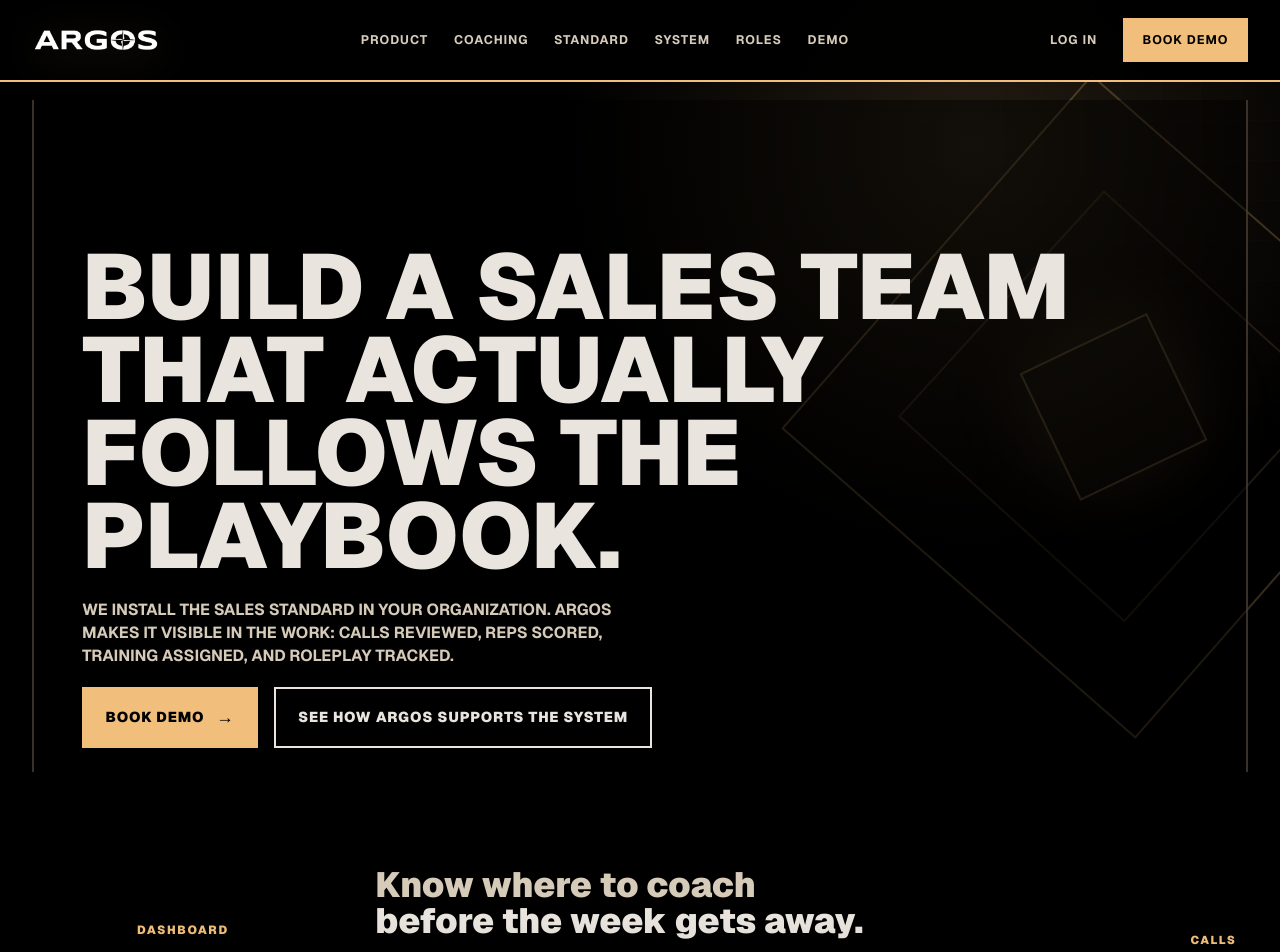
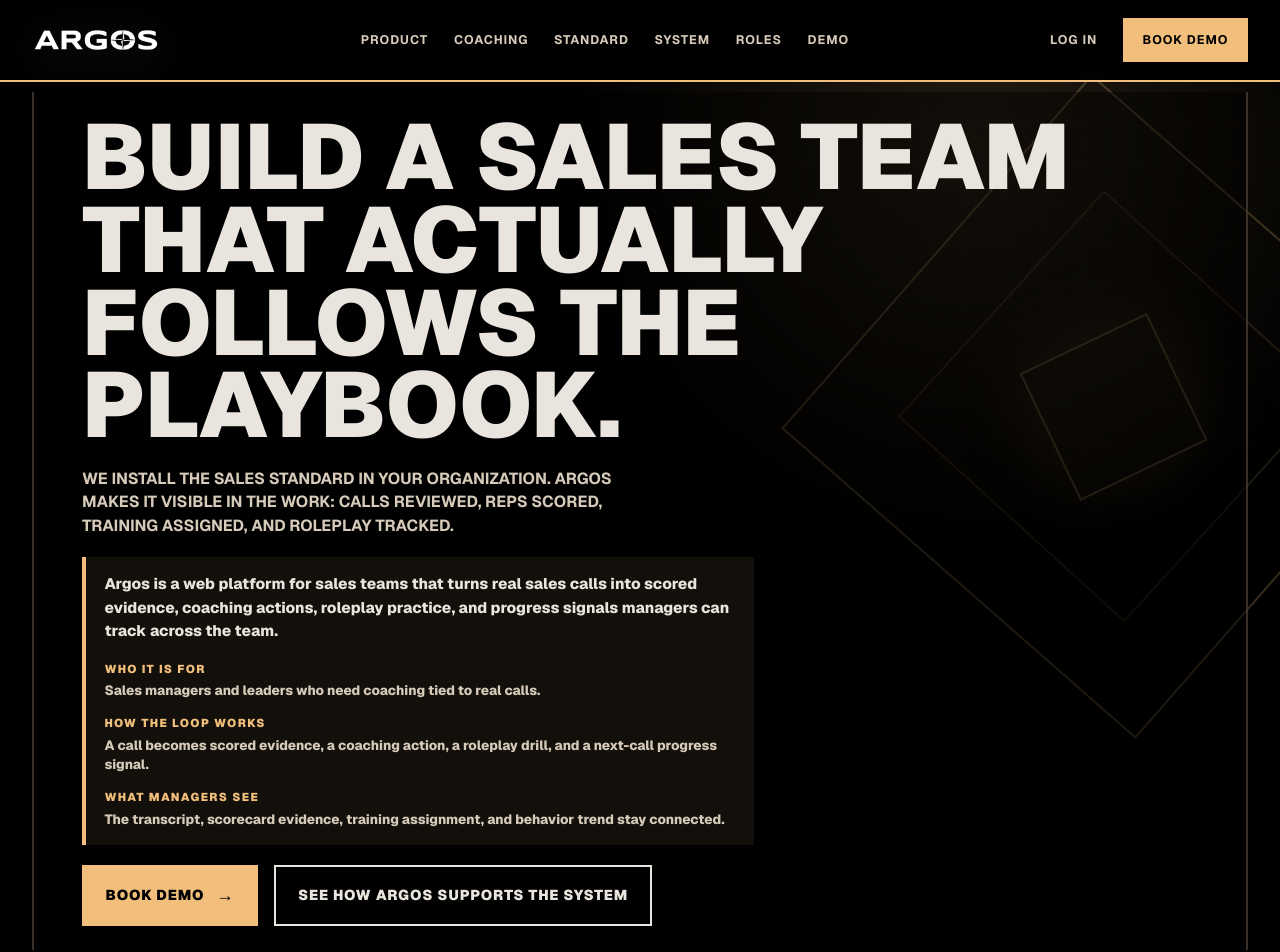
Before and after one commit to thevibecodebro/argos-v2, a Next.js app in the folder apps/web/: page / in a window 1280 px wide. Shown: the top 952 px of the page. Built offline with nearby package versions, Linux system fonts and the light colour scheme; no server answers.

Commit message:
feat: add answer-ready public homepage copy

```diff
--- a/apps/web/components/public/landing-page.module.css
+++ b/apps/web/components/public/landing-page.module.css
@@ -299,6 +299,53 @@
   max-width: 36rem;
   margin: 1.25rem 0 0;
   font-size: 1rem;
+  line-height: 1.45;
+}
+
+.argos-answer-block {
+  max-width: 42rem;
+  margin-top: 1.25rem;
+  border-left: 4px solid var(--argos-amber);
+  background: rgba(241, 191, 123, 0.08);
+  padding: 1rem 1.15rem;
+}
+
+.argos-answer-block p {
+  margin: 0;
+  color: var(--argos-text);
+  font-size: 0.96rem;
+  font-weight: 800;
+  line-height: 1.55;
+}
+
+.argos-answer-block dl {
+  display: grid;
+  gap: 0.85rem;
+  margin: 1rem 0 0;
+}
+
+.argos-answer-block div {
+  display: grid;
+  gap: 0.25rem;
+}
+
+.argos-answer-block dt,
+.argos-answer-block dd {
+  margin: 0;
+}
+
+.argos-answer-block dt {
+  color: var(--argos-amber);
+  font-size: 0.72rem;
+  font-weight: 900;
+  letter-spacing: 0.12em;
+  text-transform: uppercase;
+}
+
+.argos-answer-block dd {
+  color: var(--argos-muted);
+  font-size: 0.84rem;
+  font-weight: 800;
   line-height: 1.45;
 }
 
--- a/apps/web/components/public/landing-page.tsx
+++ b/apps/web/components/public/landing-page.tsx
@@ -1,6 +1,7 @@
 import Link from "next/link";
 import type { ReactNode } from "react";
 import { ArgosLogo } from "@/components/argos-logo";
+import { PRODUCT_DEFINITION } from "@/lib/seo/site";
 import { LegalFooterLinks } from "./legal-links";
 import styles from "./landing-page.module.css";
 import { LandingProductShowcase } from "./product-showcase";
@@ -116,6 +117,21 @@
   },
 ] as const;
 
+const answerPoints = [
+  {
+    title: "Who it is for",
+    body: "Sales managers and leaders who need coaching tied to real calls.",
+  },
+  {
+    title: "How the loop works",
+    body: "A call becomes scored evidence, a coaching action, a roleplay drill, and a next-call progress signal.",
+  },
+  {
+    title: "What managers see",
+    body: "The transcript, scorecard evidence, training assignment, and behavior trend stay connected.",
+  },
+] as const;
+
 export function LandingPage() {
   return (
     <div
@@ -193,6 +209,17 @@
         <div className={styles["argos-hero-copy"]}>
           <h1 id="hero-copy-heading">{salesSystemHero.headline}</h1>
           <p className={styles["argos-hero-body"]}>{salesSystemHero.body}</p>
+          <div className={styles["argos-answer-block"]}>
+            <p>{PRODUCT_DEFINITION}</p>
+            <dl aria-label="What Argos makes explicit">
+              {answerPoints.map((point) => (
+                <div key={point.title}>
+                  <dt>{point.title}</dt>
+                  <dd>{point.body}</dd>
+                </div>
+              ))}
+            </dl>
+          </div>
           <div className={styles["argos-hero-actions"]}>
             <PremiumButton href={salesSystemHero.primaryCta.href}>
               {salesSystemHero.primaryCta.label}
@@ -322,17 +349,13 @@
         </div>
 
         <div className={styles["argos-demo-grid"]}>
-          <div
-            aria-label="Argos product demo video placeholder"
-            className={styles["argos-demo-video"]}
-            data-demo-video-placeholder="true"
-          >
+          <div aria-label="Argos demo walkthrough summary" className={styles["argos-demo-video"]}>
             <div className={styles["argos-demo-video-frame"]}>
-              <span className={styles["argos-demo-label"]}>Demo video</span>
+              <span className={styles["argos-demo-label"]}>Demo walkthrough</span>
               <div className={styles["argos-demo-play"]} aria-hidden="true">
                 <span />
               </div>
-              <p>Video placeholder</p>
+              <p>Call review, scorecard, and roleplay walkthrough</p>
             </div>
           </div>
 
```
Also changed, not shown: 3 other files (tests, documents, lock files or other folders).
